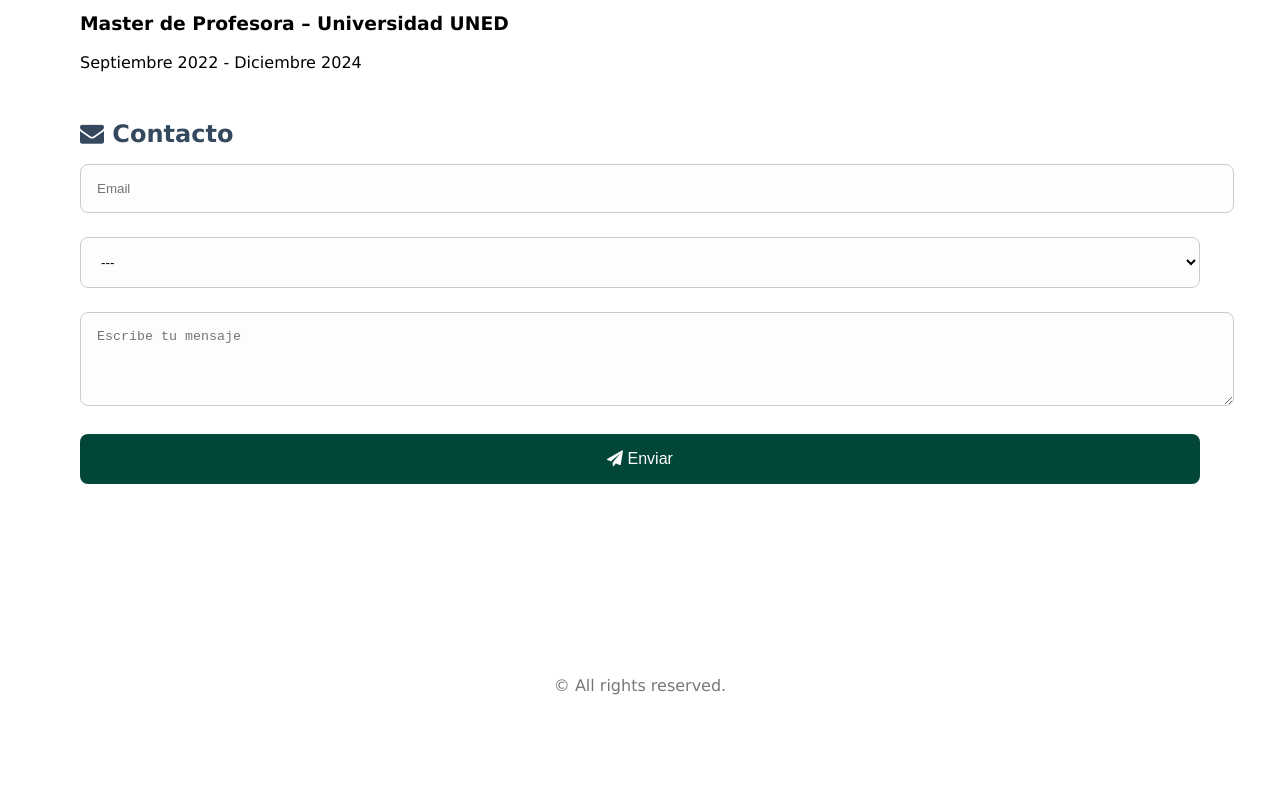
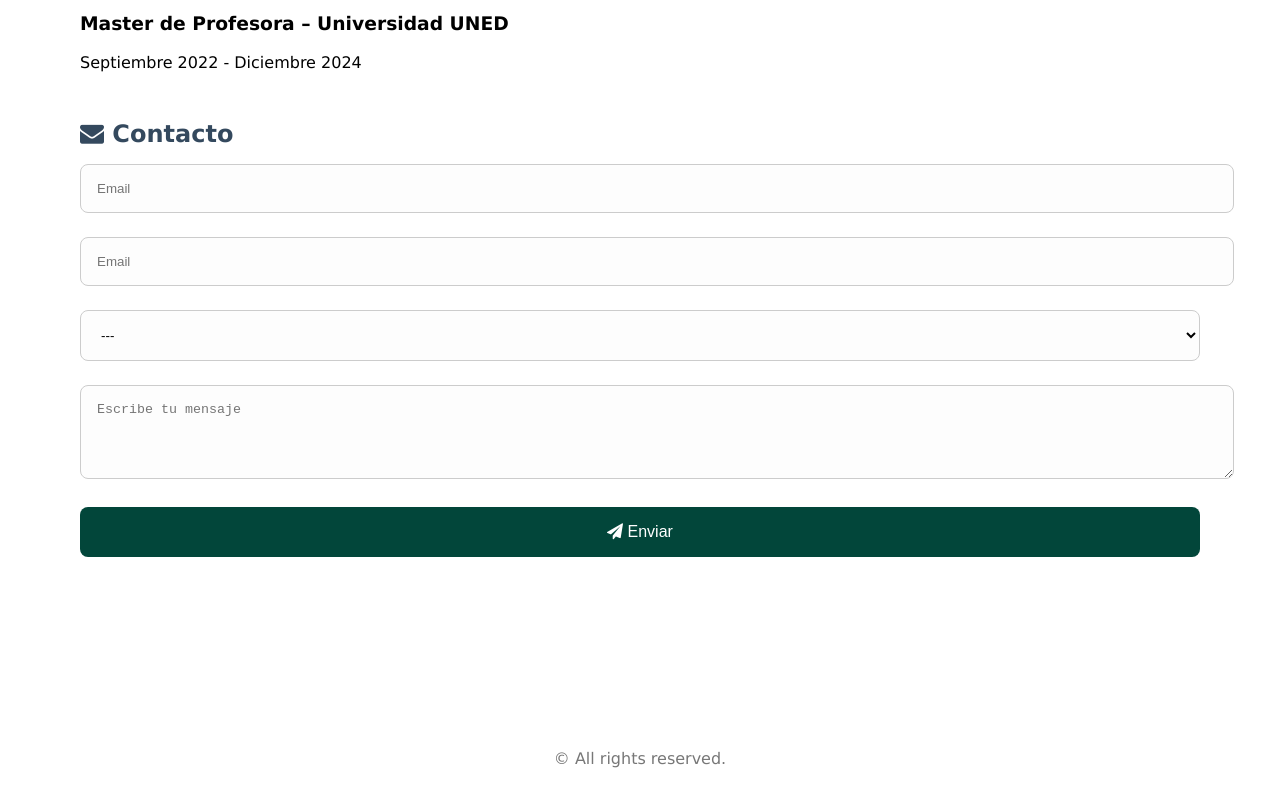
Before and after one commit to Bootcamp-QA/portfolioqa, a plain HTML site: page index.html in a window 1280 px wide. Shown: the part 1443-2243 px from the top of the page. Before the commit the page ends 2170 px from the top, so only its background shows below. Drawn offline with Linux system fonts and the light colour scheme.

Commit message:
Update contact form inputs and structure

```diff
--- a/index.html
+++ b/index.html
@@ -131,16 +131,16 @@
         <i class="fa fa-envelope"></i> Contacto
       </h2>
       <form id="contactForm">
-        <input id="email" type="email" id="name" name="entry.1564292246" placeholder="Email" required />
-        <select id="asunto" name="entry.877029958" required>
+        <input id="email" type="email" id="name" placeholder="Email"  />
+         <input id="nombre" type="text" id="name" placeholder="Email"  />
+        <select id="asunto" >
           <option value="">---</option>
           <option value="information">Información</option>
           <option value="job">Oferta Trabajo</option>
           <option value="other">Otro</option>
         </select>
-        <textarea id="mensaje" rows="4" id="message" name="entry.465720647" placeholder="Escribe tu mensaje"
-          required maxlength="50"></textarea>
-        <button id="enviar" type="submit">
+        <textarea id="mensaje" rows="4" id="message" placeholder="Escribe tu mensaje"></textarea>
+        <button id="enviar" type="submit"  onclick="enviarFormulario()">
           <i class="fa fa-paper-plane"></i> Enviar
         </button>
       </form>
```
